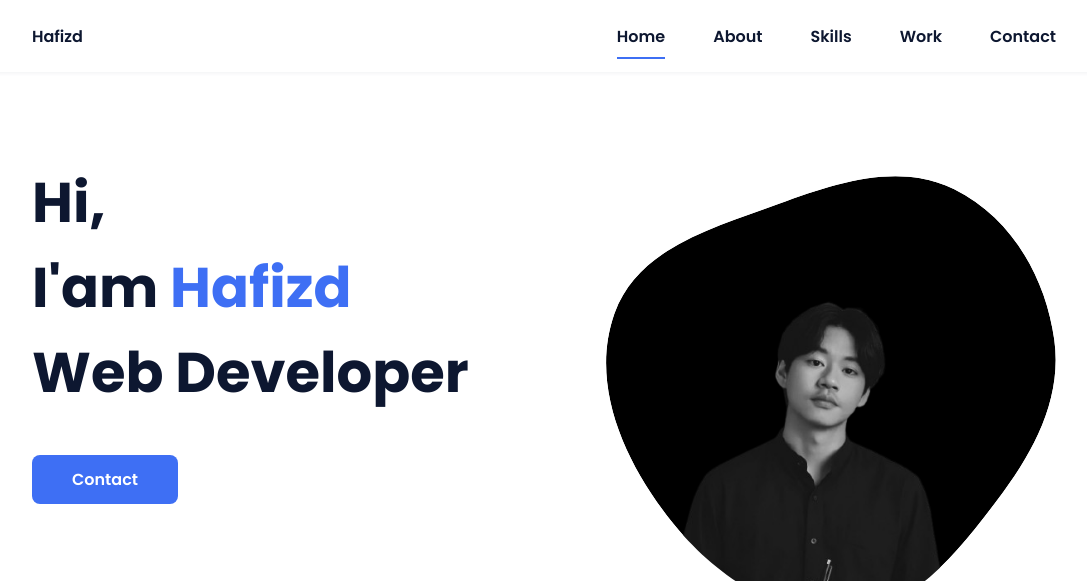
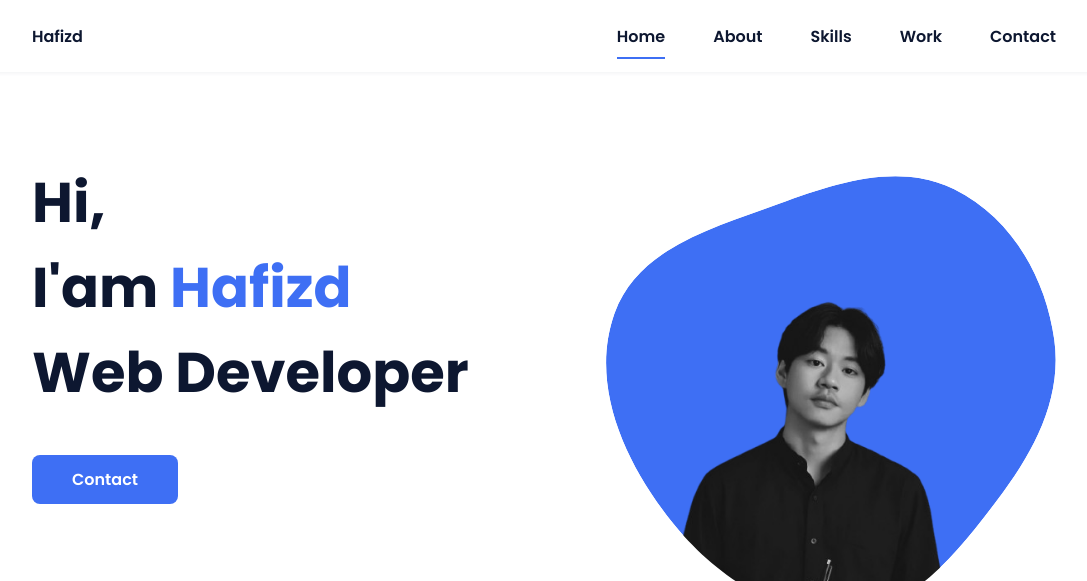
Before and after one commit to Muhzarx/Portofolio_Muhzarx, a plain HTML site: page index.html in a window 1280 px wide. Shown: the top 581 px of the page, without its empty margins (96-1183 px from the left). Drawn offline with nearby package versions, Linux system fonts and the light colour scheme.

Commit message:
Update styles.css

```diff
--- a/assets/css/styles.css
+++ b/assets/css/styles.css
@@ -214,7 +214,7 @@ img {
   width: 260px;
 }
 .home__blob {
-  fill: #000000;
+  fill: var(--first-color);
 }
 .home__blob-img {
   width: 360px;
```
